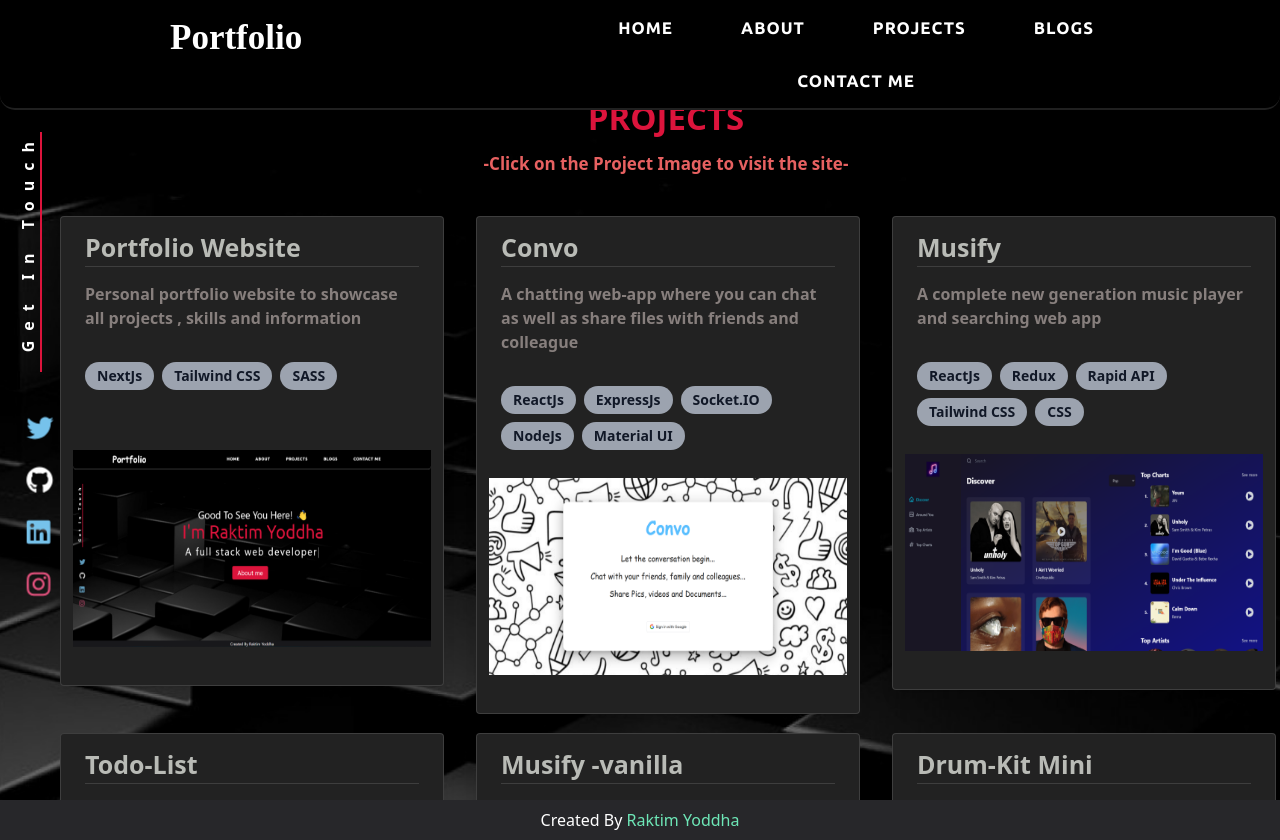
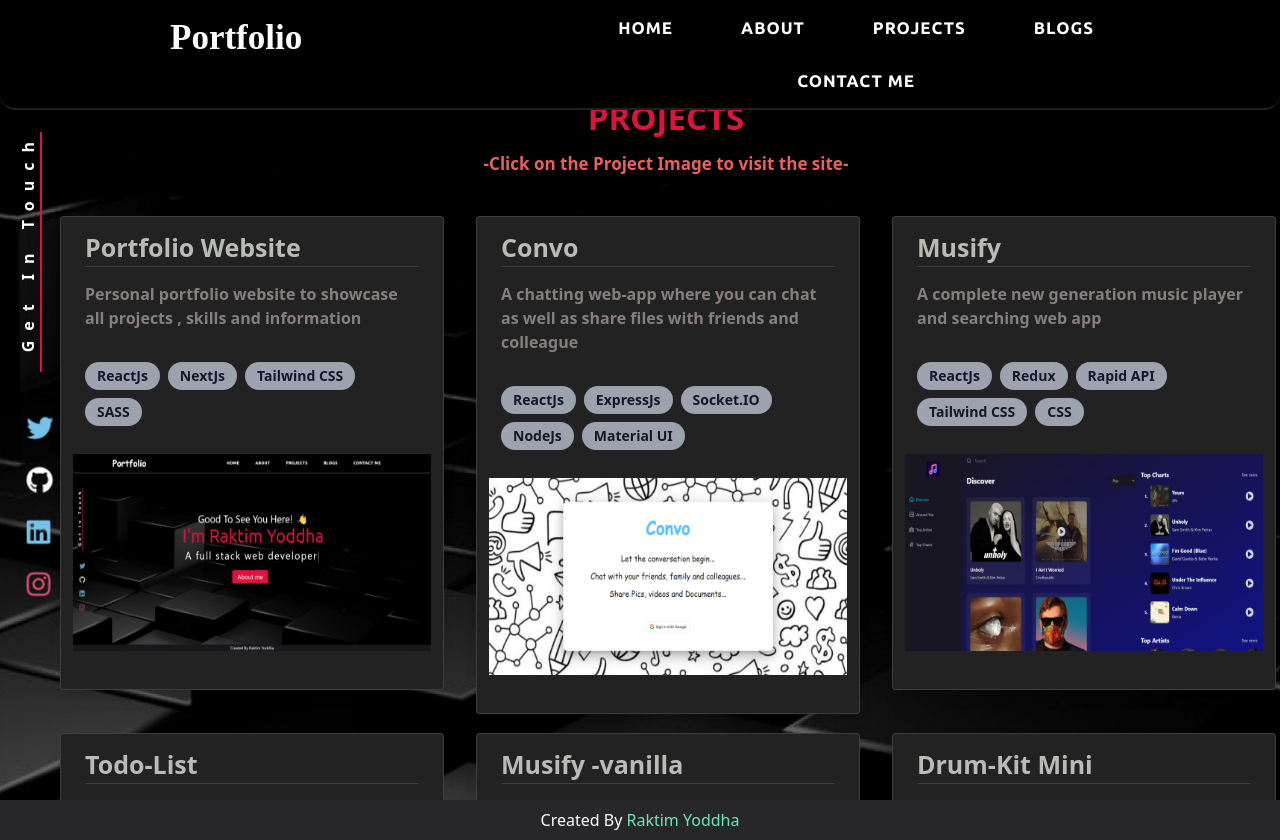
Before and after one commit to RaktimYoddha/portfolio-nextjs, a Next.js app: page /projectpage in a window 1280 px wide. Built offline with nearby package versions, Linux system fonts and the light colour scheme.

Commit message:
Update Projects.js

```diff
--- a/components/Projects.js
+++ b/components/Projects.js
@@ -9,7 +9,7 @@ export default function Projects() {
       img: '/portfolio.png',
       title: 'Portfolio Website',
       details: "Personal portfolio website to showcase all projects , skills and information",
-      tags: ['NextJs', "Tailwind CSS", "SASS"],
+      tags: ["ReactJs",'NextJs', "Tailwind CSS", "SASS"],
       link: 'https://raktimyoddha.vercel.app/'
     },
     {
@@ -30,7 +30,7 @@ export default function Projects() {
       img: '/todo-list.png',
       title: 'Todo-List',
       details: 'A todo list app with create read and delete option and save edits in local storage',
-      tags :['Reactjs', 'React bootstrap','CSS']
+      tags :['Reactjs','Vite', 'React bootstrap','CSS']
     },
 
     {
```
